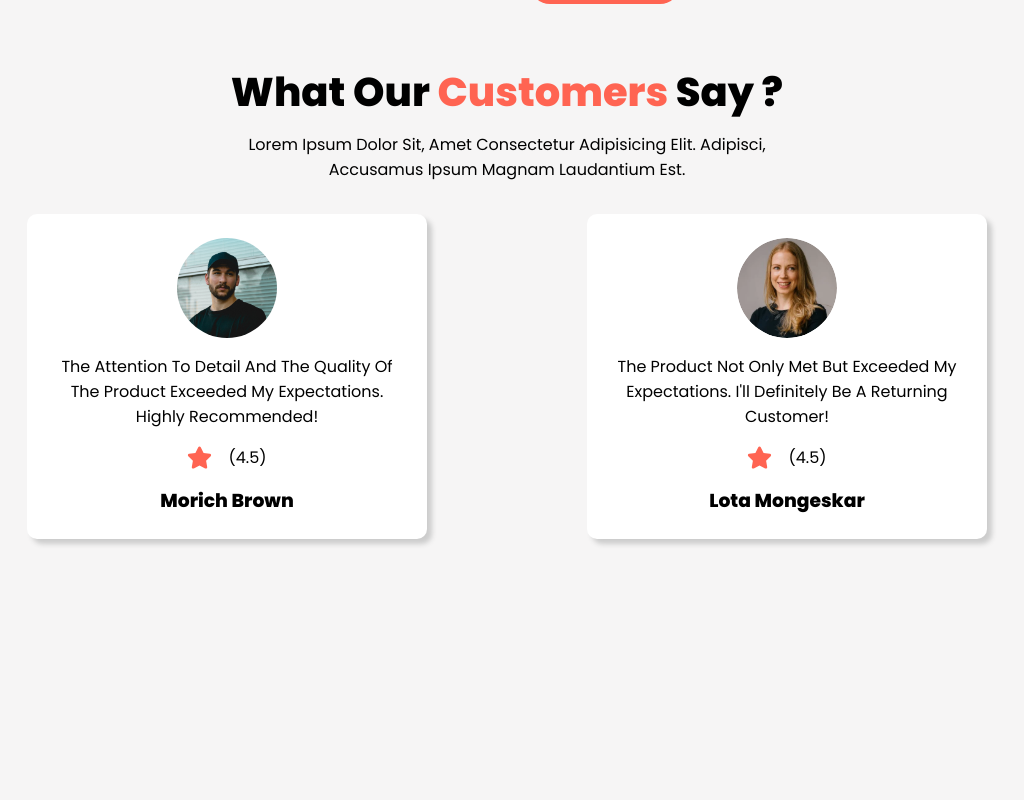
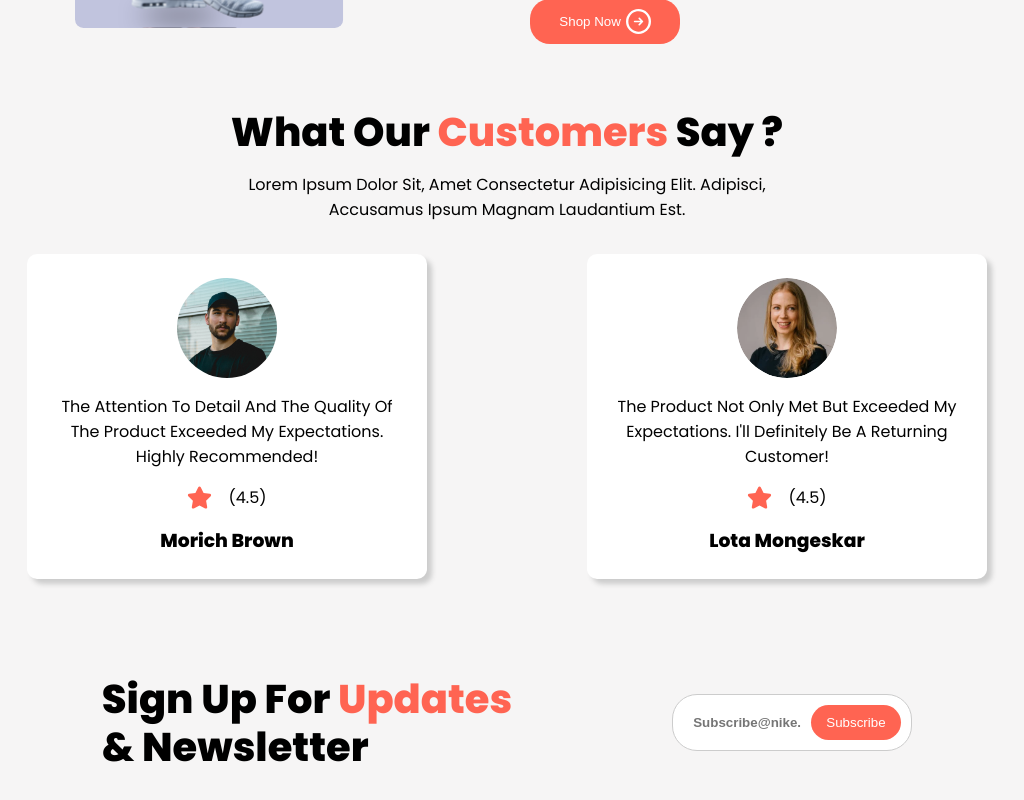
Before and after one commit to elselhab1992/Nike-Landing-Page, a React (Vite) app: page / in a window 1280 px wide. Shown: the part 2478-3278 px from the top of the page, without its empty margins (133-1157 px from the left). Before the commit the page ends 3065 px from the top, so only its background shows below. Built offline with nearby package versions, Linux system fonts and the light colour scheme.

Commit message:
create subscribe

```diff
--- a/src/App.jsx
+++ b/src/App.jsx
@@ -8,6 +8,7 @@ import {
   Services,
   SpecialOffer,
   Customer,
+  Subscribe,
 } from "./components";
 
 function App() {
@@ -21,6 +22,7 @@ function App() {
       <Services />
       <SpecialOffer />
       <Customer />
+      <Subscribe />
     </Theme>
   );
 }
--- a/src/components/Customer/CustomerStyles.jsx
+++ b/src/components/Customer/CustomerStyles.jsx
@@ -12,7 +12,7 @@ const Section = styled.section`
 
   @media (min-width: 300px) {
     gap: 1rem;
-    padding: 10px;
+    padding: 20px 10px;
   }
 
   @media (min-width: 1200px) {
--- a/src/components/Hero/HeroStyles.jsx
+++ b/src/components/Hero/HeroStyles.jsx
@@ -10,7 +10,7 @@ const Section = styled.section`
   padding: 0 8rem;
 
   @media (min-width: 300px) {
-    padding: 10px;
+    padding: 20px 10px;
     flex-direction: column-reverse;
   }
 
--- a/src/components/Popular/PopularStyles.jsx
+++ b/src/components/Popular/PopularStyles.jsx
@@ -13,7 +13,7 @@ const Section = styled.section`
 
   @media (min-width: 300px) {
     width: 100%;
-    padding: 10px;
+    padding: 20px 10px;
   }
 
   @media (min-width: 1200px) {
--- a/src/components/Services/ServicesStyles.jsx
+++ b/src/components/Services/ServicesStyles.jsx
@@ -10,7 +10,7 @@ const Section = styled.section`
   @media (min-width: 300px) {
     width: 100%;
     grid-template-columns: 1fr;
-    padding: 10px;
+    padding: 20px 10px;
   }
 
   @media (min-width: 768px) {
--- a/src/components/SpecialOffer/SpecialOfferStyles.jsx
+++ b/src/components/SpecialOffer/SpecialOfferStyles.jsx
@@ -9,7 +9,7 @@ const Section = styled.section`
 
   @media (min-width: 300px) {
     flex-direction: column;
-    padding: 10px;
+    padding: 20px 10px;
   }
 
   @media (min-width: 1024px) {
--- a/src/components/Subscribe/Subscribe.jsx
+++ b/src/components/Subscribe/Subscribe.jsx
@@ -0,0 +1,33 @@
+import { Button } from "../index";
+import {
+  Section,
+  NewsletterHeading,
+  InputContainer,
+  Input,
+} from "./SubscribeStyles";
+
+const Subscribe = () => {
+  return (
+    <Section>
+      {/* left */}
+      <div>
+        <NewsletterHeading>
+          sign up for <span>updates</span>
+          <br /> & newsletter
+        </NewsletterHeading>
+      </div>
+      {/* right */}
+      <InputContainer>
+        <Input
+          type="email"
+          id="email"
+          name="email"
+          placeholder="Subscribe@nike.com"
+        />
+        <Button>Subscribe</Button>
+      </InputContainer>
+    </Section>
+  );
+};
+
+export default Subscribe;
--- a/src/components/Subscribe/SubscribeStyles.jsx
+++ b/src/components/Subscribe/SubscribeStyles.jsx
@@ -0,0 +1,75 @@
+import styled from "styled-components";
+import { Heading } from "../Headings/HeadingsStyles";
+
+const Section = styled.section`
+  display: flex;
+  justify-content: center;
+  align-items: center;
+  gap: 10rem;
+  padding: 3rem 10rem;
+
+  @media (min-width: 300px) {
+    flex-direction: column;
+    gap: 1rem;
+    padding: 20px 10px;
+    text-align: center;
+  }
+
+  @media (min-width: 768px) {
+    flex-direction: row;
+    text-align: left;
+    gap: 5rem;
+  }
+
+  @media (min-width: 1200px) {
+    padding: 3rem 10rem;
+    gap: 10rem;
+  }
+`;
+
+const NewsletterHeading = styled(Heading)`
+  color: ${(props) => props.theme.colors.primary};
+
+  @media (min-width: 300px) {
+    font-size: ${(props) => props.theme.fontSize.medium};
+  }
+
+  @media (min-width: 1200px) {
+    font-size: ${(props) => props.theme.fontSize.large};
+  }
+`;
+
+const InputContainer = styled.div`
+  display: flex;
+  justify-content: space-between;
+  align-items: center;
+  border: 1px solid #ccc;
+  width: 25%;
+  padding: 10px;
+  border-radius: 25px;
+  background-color: ${(props) => props.theme.colors.white};
+
+  @media (min-width: 300px) {
+    width: 100%;
+    padding: 5px;
+  }
+
+  @media (min-width: 768px) {
+    width: 40%;
+    padding: 10px;
+  }
+
+  @media (min-width: 1200px) {
+    width: 25%;
+  }
+`;
+
+const Input = styled.input`
+  width: 100%;
+  padding: 10px;
+  font-weight: ${(props) => props.theme.fontWeight.extraBold};
+  border: 0;
+  outline: none;
+`;
+
+export { Section, NewsletterHeading, InputContainer, Input };
--- a/src/components/SuperQuality/SuperQualityStyles.jsx
+++ b/src/components/SuperQuality/SuperQualityStyles.jsx
@@ -7,7 +7,7 @@ const Section = styled.section`
 
   @media (min-width: 300px) {
     flex-direction: column-reverse;
-    padding: 10px;
+    padding: 20px 10px;
   }
 
   @media (min-width: 1024px) {
--- a/src/components/index.js
+++ b/src/components/index.js
@@ -9,6 +9,7 @@ import SuperQuality from "./SuperQuality/SuperQuality";
 import Services from "./Services/Services";
 import SpecialOffer from "./SpecialOffer/SpecialOffer";
 import Customer from "./Customer/Customer";
+import Subscribe from "./Subscribe/Subscribe";
 
 export {
   Navbar,
@@ -22,4 +23,5 @@ export {
   Services,
   SpecialOffer,
   Customer,
+  Subscribe,
 };
```
